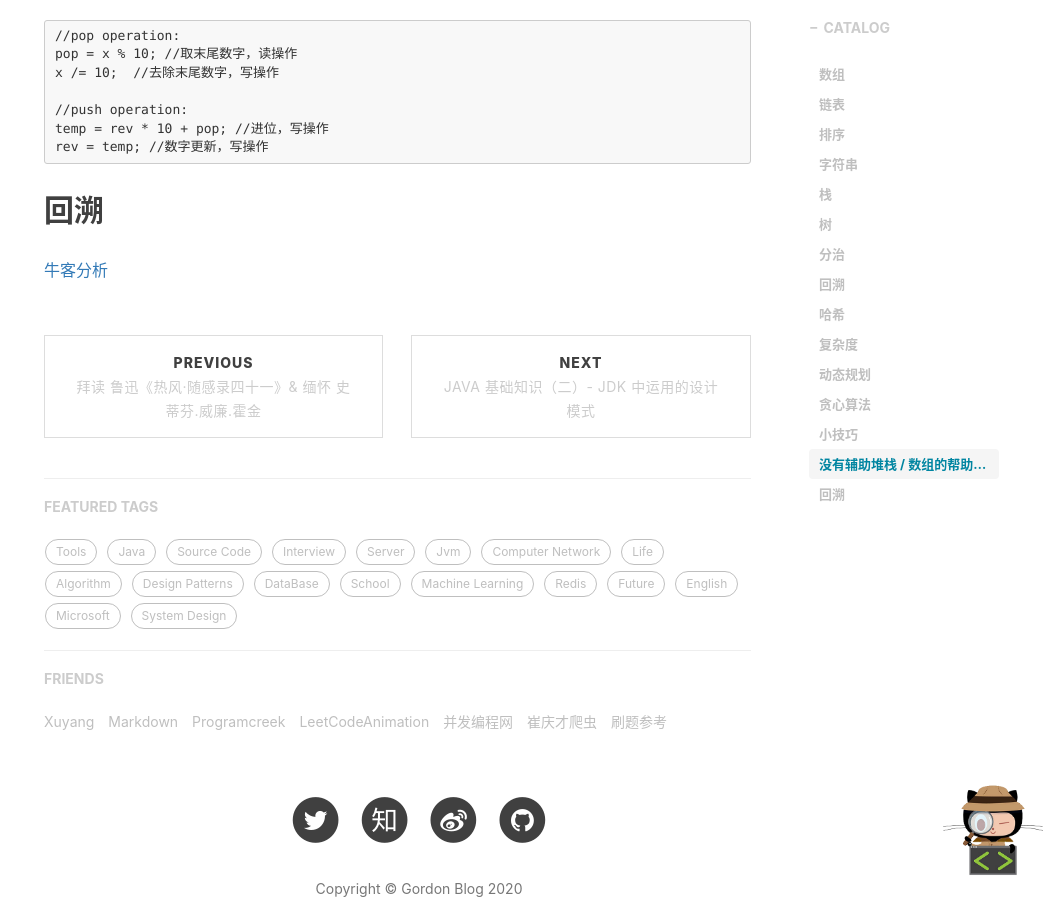
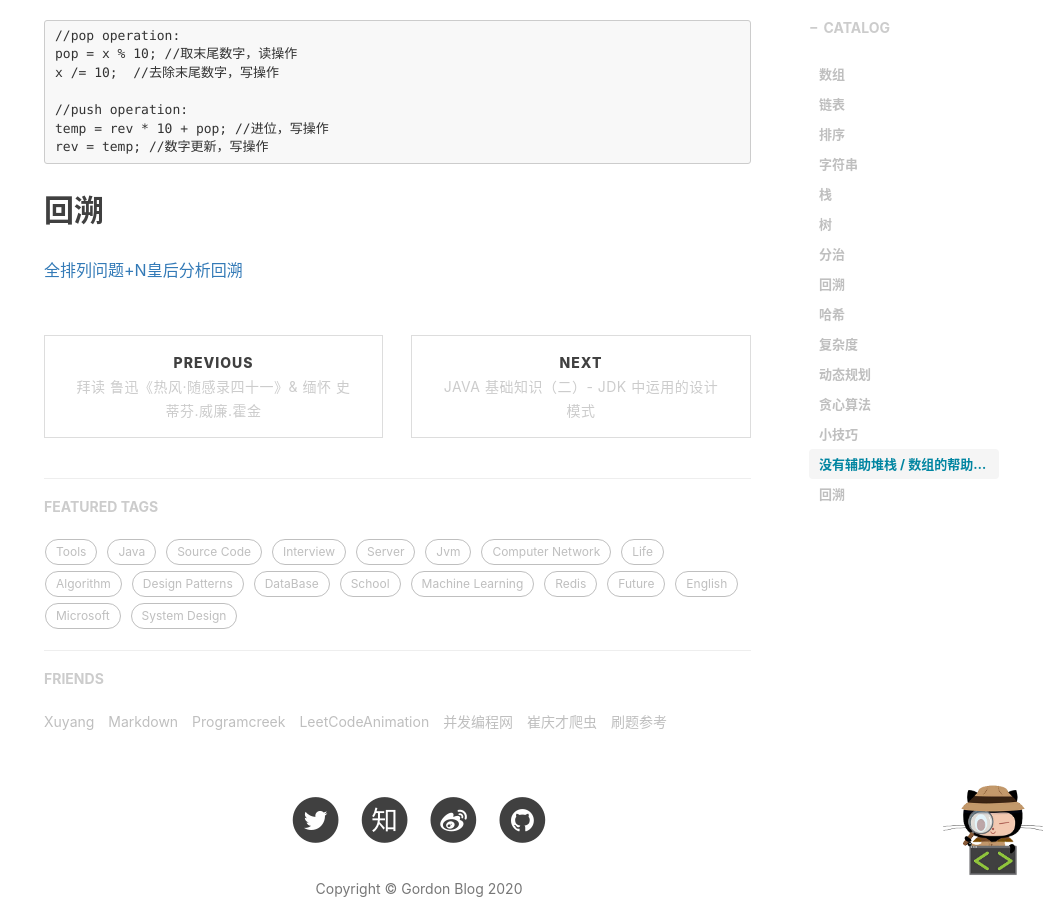
Before and after one commit to Gordon-Deng/Gordon-Deng.github.io, a Jekyll site: the page built from _posts/2018-03-16-interview-algorithm.markdown, in a window 1280 px wide and 900 px high, scrolled down 10065 px. Shown: the whole window, without its empty margins (221-1280 px from the left). Built offline with Jekyll 4.4.1, drawn with Linux system fonts in a browser that asks for light colours; nearby versions of some CDN libraries; comment, search, counter and statistics services are not loaded; grey boxes are pictures that could not be loaded.

Commit message:
全排列问题+N皇后分析回溯

```diff
--- a/_posts/2018-03-16-interview-algorithm.markdown
+++ b/_posts/2018-03-16-interview-algorithm.markdown
@@ -390,4 +390,4 @@ rev = temp; //数字更新，写操作
 
 
 ## 回溯
-[牛客分析](https://leetcode-cn.com/problems/permutations/solution/hui-su-suan-fa-xiang-jie-by-labuladong-2/)
+[全排列问题+N皇后分析回溯](https://leetcode-cn.com/problems/permutations/solution/hui-su-suan-fa-xiang-jie-by-labuladong-2/)
```
